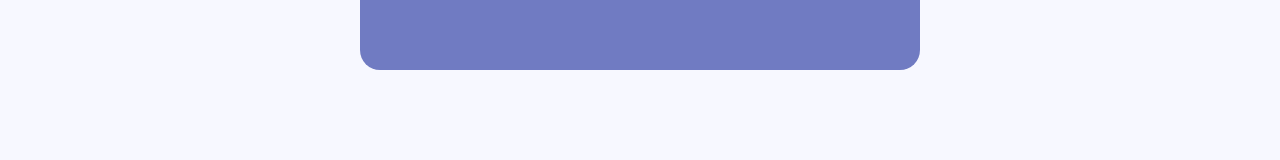
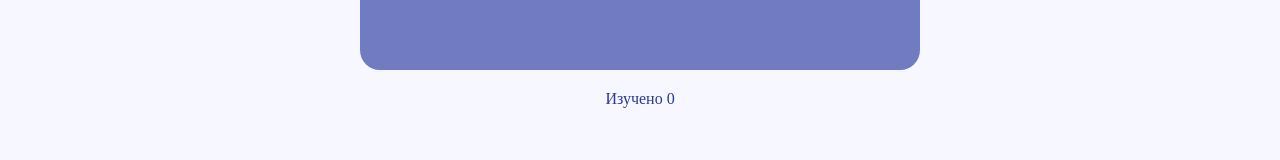
Before and after one commit to Lanasites/ReactProject-leaning-English, a React (Vite) app in the folder Project/: page /learning in a window 1280 px wide. Shown: the part 421-581 px from the top of the page. Built offline with nearby package versions, Linux system fonts and the light colour scheme.

Commit message:
добавило "изучено"

```diff
--- a/Project/package.json
+++ b/Project/package.json
@@ -22,6 +22,7 @@
     "eslint-plugin-react": "^7.33.2",
     "eslint-plugin-react-hooks": "^4.6.0",
     "eslint-plugin-react-refresh": "^0.4.4",
+    "sass": "^1.70.0",
     "vite": "^5.0.0"
   }
 }
--- a/Project/src/Components/CardOfWord/CardOfWord.jsx
+++ b/Project/src/Components/CardOfWord/CardOfWord.jsx
@@ -6,9 +6,10 @@ export default function CardOfWord(props){
     const [showButton, setShowButton] = useState('active');
     const handleShowPerevod = () => {
         setShowPerevod('active');
-        setShowButton('disactive')
+        setShowButton('disactive');
+        props.fun();
     };
-
+    console.log(props);
     return(
         <>
             <div className="cardOfWorld">
--- a/Project/src/Components/SliderWorlds/SliderWorlds.jsx
+++ b/Project/src/Components/SliderWorlds/SliderWorlds.jsx
@@ -9,6 +9,7 @@ export default function SliderWorlds(props){
     const worldsArr = props.worldsArr;
     const lengthArr = worldsArr.length;
     const [currentIndex, setcurrentIndex] = useState(0);
+    const[studiedNum, setStudiedNum]=useState(0)
 
     const handleNextCard = () =>{
         if (currentIndex > lengthArr-2){
@@ -21,12 +22,15 @@ export default function SliderWorlds(props){
     }
     const handlePrevCard = () =>{
         if (currentIndex === 0) {
-            setcurrentIndex(lengthArr-1);
+            setcurrentIndex(lengthArr - 1);
         }
         else
         {
             setcurrentIndex(currentIndex - 1);
         }
+    }
+    const studiedNumber = ()=>{
+        setStudiedNum(studiedNum + 1);
     }
 
     return(
@@ -42,27 +46,11 @@ export default function SliderWorlds(props){
                             englishWord = {worldsArr[currentIndex].english}
                             transcriptionWord = {worldsArr[currentIndex].transcription}
                             russianWord = {worldsArr[currentIndex].russian}
+                            fun = {studiedNumber}
                         />
-                        {/* <div className="slider-container">
-                            <div className="slider-track">
-                            {
-                                worldsArr.map((slide,index) =>(
-                                    <div    key={index}
-                                            className={`slider-slide ${currentIndex === index ? 'active' : ''}`}
-                                    >
-                                            <CardOfWord
-                                                // currentIndex = {currentIndex}
-                                                englishWord = {slide.english}
-                                                transcriptionWord = {slide.transcription}
-                                                russianWord = {slide.russian}
-                                            />
-                                    </div>
-                                ))
-                            }
-                            </div>
-                        </div> */}
                     <img src={right_arrow} alt="" onClick={handleNextCard}/>
                 </div>
+                <div className='studied'>Изучено {studiedNum}</div>
             </div>
         </>
     )
--- a/Project/src/Components/SliderWorlds/SliderWorlds.scss
+++ b/Project/src/Components/SliderWorlds/SliderWorlds.scss
@@ -2,6 +2,9 @@
 .sliderWorlds{
     min-height: calc(100vh - 180px);
     margin-top:$height_menu;
+    display: flex;
+    flex-direction: column;
+    align-items: center;
 
     &__wrapper{
         display: flex;
@@ -20,6 +23,10 @@
     }
     .title{
         @include h2;
+    }
+    .studied{
+        padding-top: 20px;
+        color: $link_hover_color;
     }
 }
 
```
Also changed, not shown: 1 other file (tests, documents, lock files or other folders).
